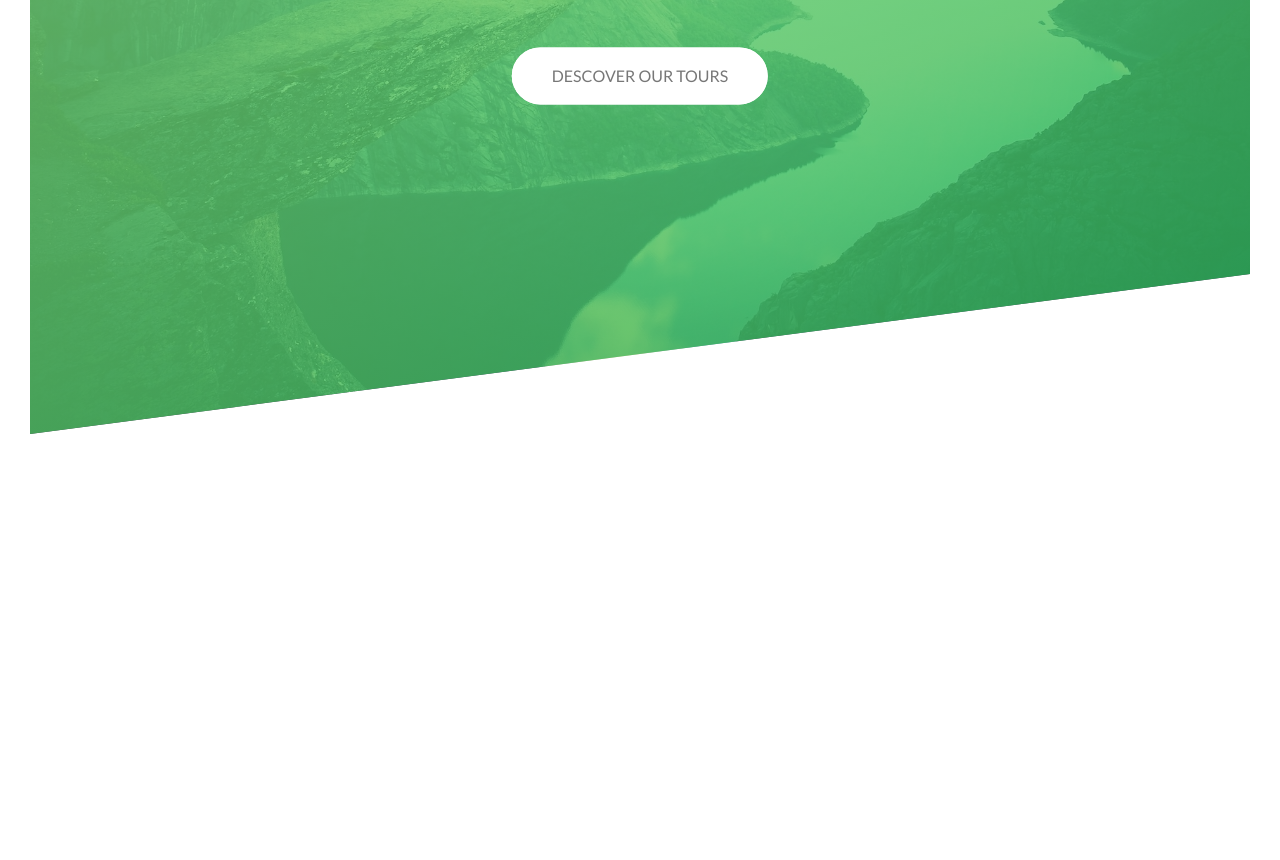
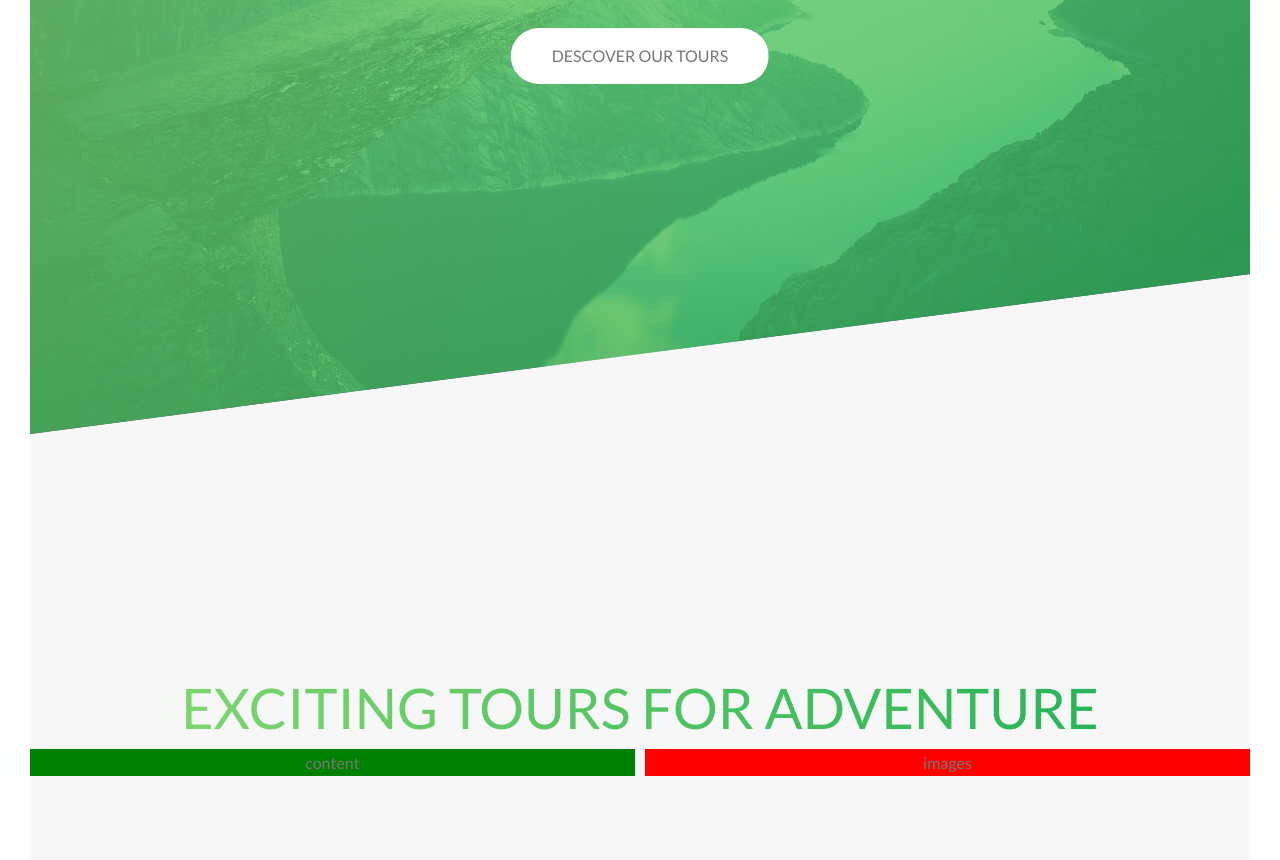
Before and after one commit to ashrafJebril/Saas-template, a website: page index.html in a window 1280 px wide. Shown: the part 356-1216 px from the top of the page. Before the commit the page ends 820 px from the top, so only its background shows below. Drawn offline with nearby package versions, Linux system fonts and the light colour scheme.

Commit message:
add about

```diff
--- a/index.html
+++ b/index.html
@@ -1,6 +1,8 @@
 <!DOCTYPE html>
 <html>
 <head>
+    <link rel="stylesheet" href="https://stackpath.bootstrapcdn.com/bootstrap/4.3.1/css/bootstrap.min.css" integrity="sha384-ggOyR0iXCbMQv3Xipma34MD+dH/1fQ784/j6cY/iJTQUOhcWr7x9JvoRxT2MZw1T" crossorigin="anonymous">
+
   <link rel="stylesheet" href="css/style.css">
   <link href="https://fonts.googleapis.com/css?family=Lato:100,300,400,700,900" rel="stylesheet">
 </head>
@@ -21,5 +23,20 @@
 </div>
 </header>
 
+<main>
+<section class="section-about">
+<div class="u-centered-text u-margin-bottom-8">
+  <h4 class="heading-secoundary">Exciting tours for adventure</h4>
+
+<div class="about-content">
+  <div class="about-text">content</div>
+  <div  class="about-img">images</div>
+
+</div>
+</div>
+</section>
+
+</main>
+
 </body>
 </html>
--- a/package.json
+++ b/package.json
@@ -4,12 +4,12 @@
   "description": "advance-css-app",
   "main": "index.js",
   "scripts": {
- "compile:sass":"node-sass sass/main.scss css/style.css -w"
+    "compile:sass": "node-sass sass/main.scss css/style.css -w"
+
   },
   "author": "ashraf",
   "license": "ISC",
   "devDependencies": {
     "node-sass": "^4.12.0"
   }
-
 }
--- a/sass/abstract/_variables.scss
+++ b/sass/abstract/_variables.scss
@@ -3,3 +3,5 @@ $color-primary-light:#7ed56f;
 $color-primary-dark:#28b458;
 $color-grey-dark:#777;
 $color-white:#fff;
+$color-grey-light-1:#f7f7f7;
+$color-black:black;
--- a/sass/base/_typography.scss
+++ b/sass/base/_typography.scss
@@ -21,3 +21,33 @@
 
 
 }
+
+.heading-secoundary{
+    font-size:3.5rem;
+    text-transform: uppercase;
+    font-weight: 500;
+    display: inline-block;
+    background-image: linear-gradient(to right,$color-primary-light,$color-primary-dark );
+    -webkit-background-clip: text;
+    color: transparent;
+    letter-spacing: px;
+    transition: all 0.2 ;
+    &:hover{
+        transform: skewY(2deg) skewX(15deg) scale(1.1);
+        text-shadow: .5rem 1rem 2rem rgba($color-black , .2)
+    }
+
+}
+.about-content{
+    width: 100%;
+    display: flex;
+    justify-content: center
+}
+.about-text{
+    width: 50%;
+    background: green;
+}
+.about-img{
+    width: 50%;
+    background: red;
+}
--- a/sass/base/_utitlties.scss
+++ b/sass/base/_utitlties.scss
@@ -0,0 +1,7 @@
+.u-centered-text
+{
+    text-align:center;
+}
+.u-margin-bottom-8{
+    margin-bottom: 8rem
+}
--- a/sass/layout/_header.scss
+++ b/sass/layout/_header.scss
@@ -1,6 +1,6 @@
 .header{
     height: 95vh;
-    background-image: linear-gradient(to right bottom,rgba($color-primary-light,0.8) ,rgba($color-primary-dark,0.8)) ,url("../img/hero.JPG ");
+    background-image: linear-gradient(to right bottom,rgba($color-primary-light,0.8) ,rgba($color-primary-dark,0.8)) ,url("../../img/hero.jpg");
     background-size: cover;
     background-position: top;
     clip-path: polygon(0 0 ,100% 0 , 100% 75vh , 0 100%);
--- a/sass/main.scss
+++ b/sass/main.scss
@@ -7,6 +7,7 @@
 @import "base/utitlties";
 @import "base/base";
 
+
 @import "pages/home";
 
 @import "components/buttoun";
--- a/sass/pages/_home.scss
+++ b/sass/pages/_home.scss
@@ -0,0 +1,5 @@
+.section-about{
+    background-color: $color-grey-light-1;
+    padding: 25rem 0 ;
+    margin-top: -20vh
+}
```
Also changed, not shown: css/style.css.
